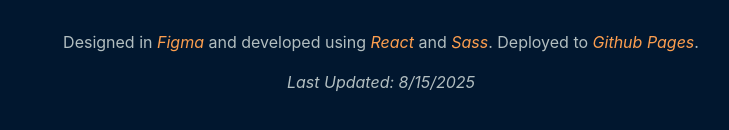
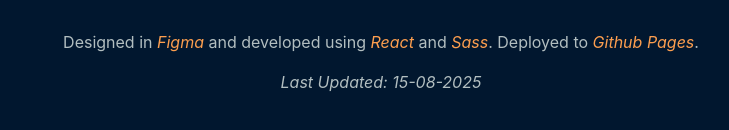
Before and after one commit to akshay-rajan/akshay-rajan.github.io, a React (Vite) app: page / in a window 1280 px wide. Shown: the part 3367-3497 px from the top of the page, without its empty margins (483-1212 px from the left). Built offline with nearby package versions, Linux system fonts and the light colour scheme.

Commit message:
Fix date bug

```diff
--- a/src/components/Footer.tsx
+++ b/src/components/Footer.tsx
@@ -5,7 +5,7 @@
   return (
     <footer className="footer">
       <p>Designed in <em>Figma</em> and developed using <em>React</em> and <em>Sass</em>. Deployed to <em>Github Pages</em>. </p>
-      <p className="last-updated">Last Updated: {new Date(BUILT_AT).toLocaleDateString()}</p>
+      <p className="last-updated">Last Updated: {BUILT_AT}</p>
     </footer>
   );
 }
--- a/src/config.json
+++ b/src/config.json
@@ -211,5 +211,5 @@
       "description": "Obtained an All India Rank of <strong>1778</strong> in the IIT JAM (Joint Admission Test for Masters) Mathematics, 2023."
     }
   ],
-  "builtAt": "2025-08-15T06:34:33.994Z"
+  "builtAt": "15-08-2025"
 }
```
